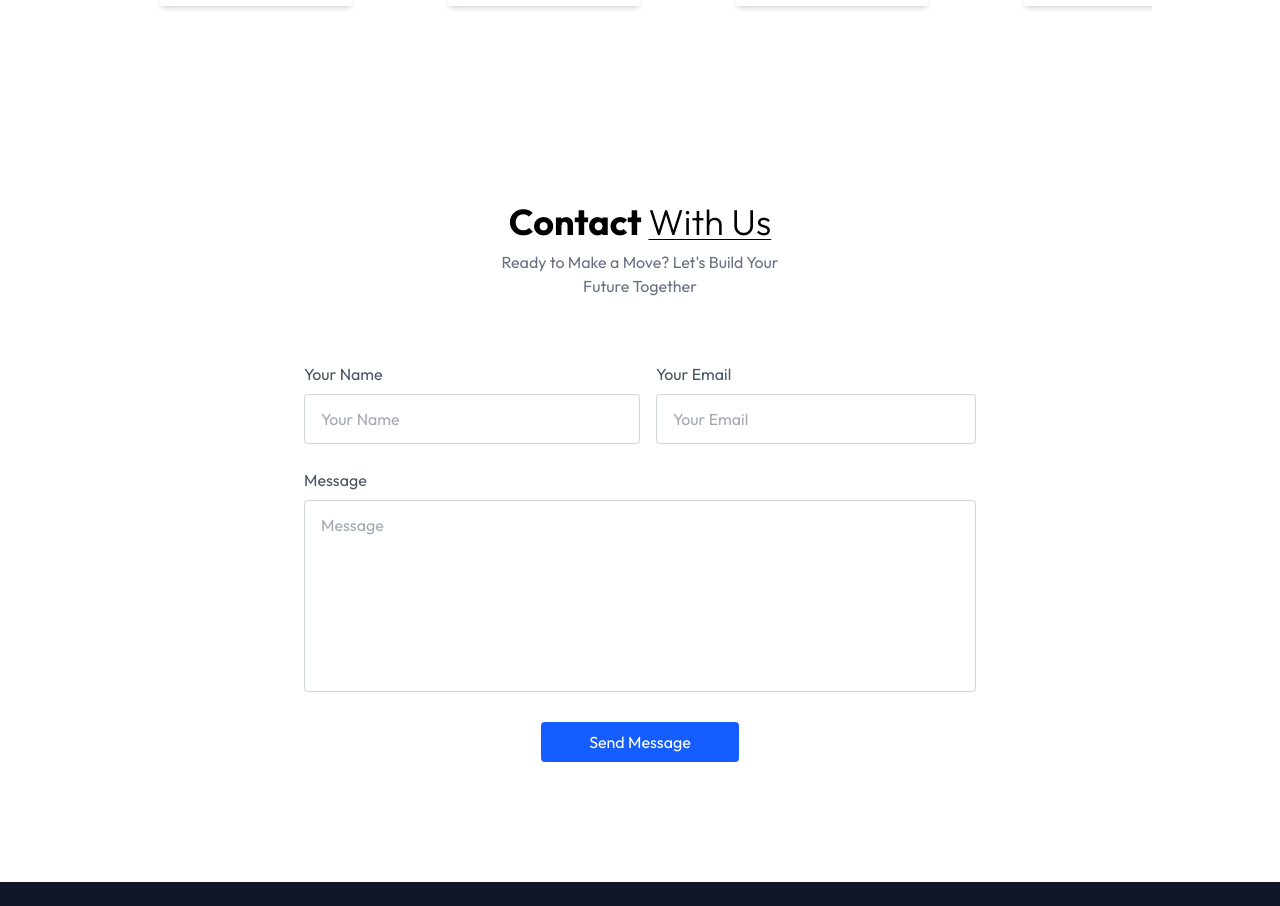
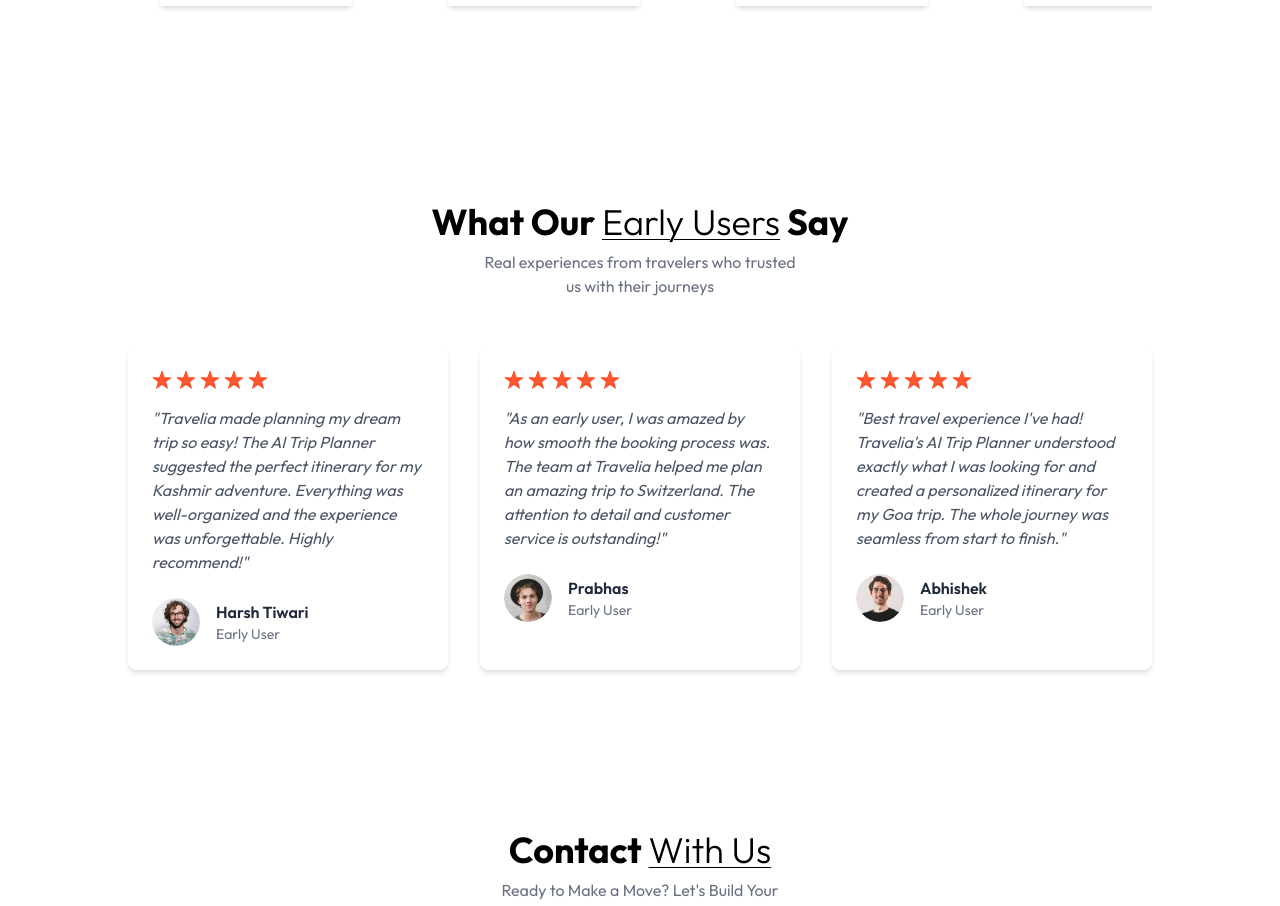
Before and after one commit to mrbuddhu/travelAI, a React (Vite) app: page / in a window 1280 px wide. Shown: the part 2420-3326 px from the top of the page. Built offline with nearby package versions, Linux system fonts and the light colour scheme.

Commit message:
Add Testimonials section with Harsh Tiwari, Prabhas, and Abhishek as early users

```diff
--- a/src/App.jsx
+++ b/src/App.jsx
@@ -3,6 +3,7 @@
 import Header from './components/Header'
 import About from './components/About'
 import Projects from './components/Projects'
+import Testimonials from './components/Testimonials'
 import Contact from './components/Contact'
 import { ToastContainer} from 'react-toastify';
 import Footer from './components/Footer'
@@ -14,6 +15,7 @@
       <Header/>
       <About/>
       <Projects/>
+      <Testimonials/>
       <Contact/>
       <Footer/>
     </div>
--- a/src/assets/assets.js
+++ b/src/assets/assets.js
@@ -31,6 +31,9 @@
     switzerland,
     varanasi,
     bali,
+    profile_img_1,
+    profile_img_2,
+    profile_img_3,
 }
 
 export const projectsData = [
--- /dev/null
+++ b/src/components/Testimonials.jsx
@@ -0,0 +1,78 @@
+import React from 'react'
+import { assets } from '../assets/assets'
+import { motion } from "motion/react"
+
+const Testimonials = () => {
+  const testimonials = [
+    {
+      name: "Harsh Tiwari",
+      role: "Early User",
+      image: assets.profile_img_1,
+      text: "Travelia made planning my dream trip so easy! The AI Trip Planner suggested the perfect itinerary for my Kashmir adventure. Everything was well-organized and the experience was unforgettable. Highly recommend!",
+      rating: 5
+    },
+    {
+      name: "Prabhas",
+      role: "Early User",
+      image: assets.profile_img_2,
+      text: "As an early user, I was amazed by how smooth the booking process was. The team at Travelia helped me plan an amazing trip to Switzerland. The attention to detail and customer service is outstanding!",
+      rating: 5
+    },
+    {
+      name: "Abhishek",
+      role: "Early User",
+      image: assets.profile_img_3,
+      text: "Best travel experience I've had! Travelia's AI Trip Planner understood exactly what I was looking for and created a personalized itinerary for my Goa trip. The whole journey was seamless from start to finish.",
+      rating: 5
+    }
+  ]
+
+  return (
+    <motion.div
+      initial={{ opacity: 0, y: 100 }}
+      transition={{ duration: 1 }}
+      whileInView={{ opacity: 1, y: 0 }}
+      viewport={{ once: true }}
+      className='container mx-auto py-20 px-6 md:px-20 lg:px-32 w-full overflow-hidden' id='Testimonials'>
+      <h1 className='text-2xl sm:text-4xl font-bold mb-2 text-center'>
+        What Our <span className='underline underline-offset-4 decoration-1 under font-light'>Early Users</span> Say
+      </h1>
+      <p className='text-center text-gray-500 mb-12 max-w-80 mx-auto'>
+        Real experiences from travelers who trusted us with their journeys
+      </p>
+
+      <div className='grid grid-cols-1 md:grid-cols-3 gap-8 mt-12'>
+        {testimonials.map((testimonial, index) => (
+          <motion.div
+            key={index}
+            initial={{ opacity: 0, y: 50 }}
+            transition={{ duration: 0.6, delay: index * 0.2 }}
+            whileInView={{ opacity: 1, y: 0 }}
+            viewport={{ once: true }}
+            className='bg-white p-6 rounded-lg shadow-md hover:shadow-lg transition-shadow'
+          >
+            <div className='flex items-center gap-1 mb-4'>
+              {[...Array(testimonial.rating)].map((_, i) => (
+                <img key={i} src={assets.star_icon} alt="star" className='w-5 h-5' />
+              ))}
+            </div>
+            <p className='text-gray-600 mb-6 italic'>"{testimonial.text}"</p>
+            <div className='flex items-center gap-4'>
+              <img
+                src={testimonial.image}
+                alt={testimonial.name}
+                className='w-12 h-12 rounded-full object-cover'
+              />
+              <div>
+                <p className='font-semibold text-gray-800'>{testimonial.name}</p>
+                <p className='text-sm text-gray-500'>{testimonial.role}</p>
+              </div>
+            </div>
+          </motion.div>
+        ))}
+      </div>
+    </motion.div>
+  )
+}
+
+export default Testimonials
```
